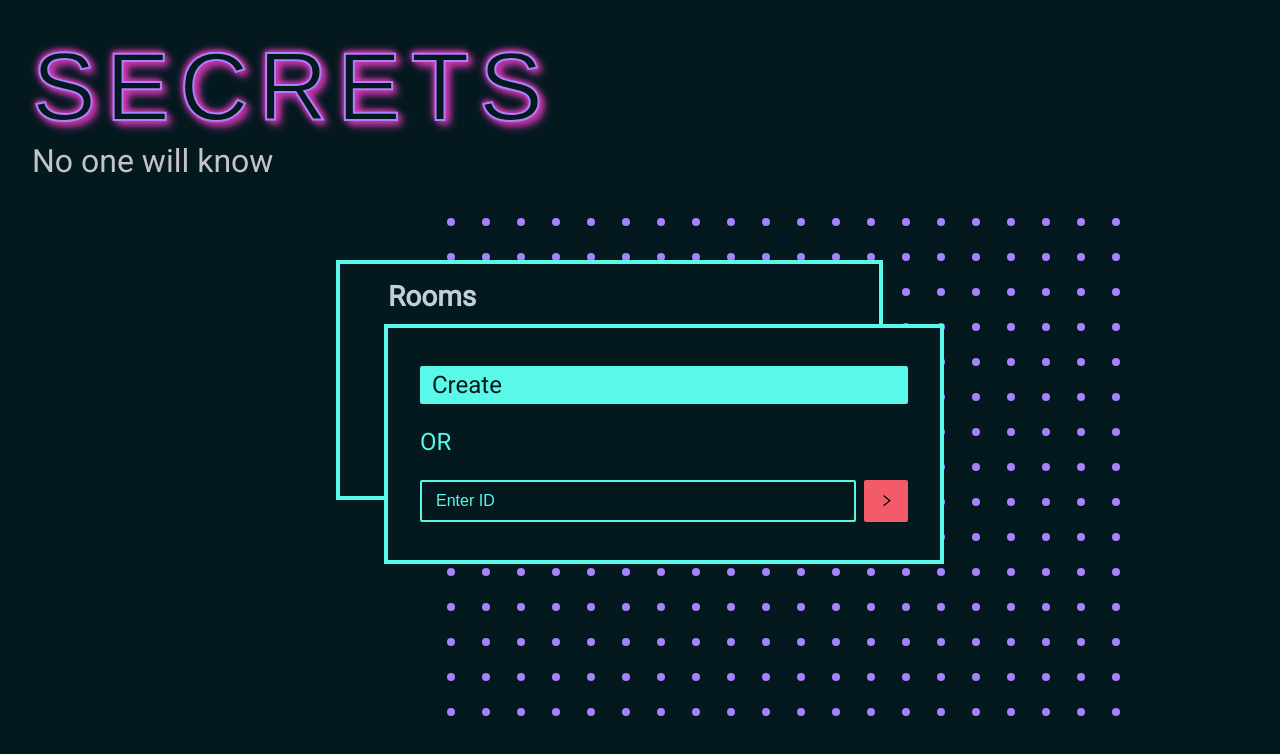
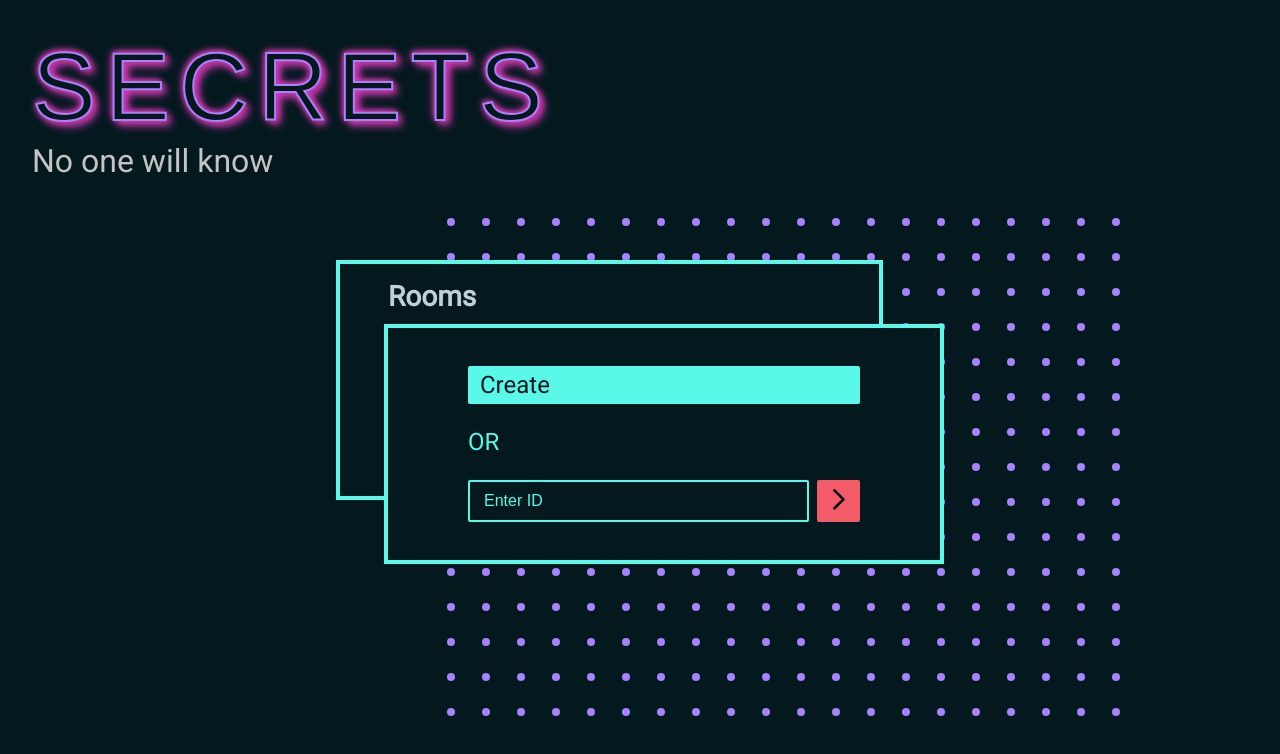
Before and after one commit to jamesncox/secrets, a React (Create React App) app: page / in a window 1280 px wide. Shown: the top 754 px of the page. Built offline with nearby package versions, Linux system fonts and the light colour scheme; a web font is replaced by a local one.

Commit message:
Remove Ant Design icons and update some margins/paddings etc

```diff
--- a/package.json
+++ b/package.json
@@ -3,7 +3,6 @@
   "version": "0.1.0",
   "private": true,
   "dependencies": {
-    "@ant-design/icons": "^4.6.2",
     "@testing-library/jest-dom": "^5.11.4",
     "@testing-library/react": "^11.1.0",
     "@testing-library/user-event": "^12.1.10",
--- a/src/components/RoomPortal.js
+++ b/src/components/RoomPortal.js
@@ -1,5 +1,4 @@
 import { Button, Input } from "antd";
-import { RightOutlined } from "@ant-design/icons";
 
 export default function RoomPortal() {
   return (
@@ -9,18 +8,29 @@ export default function RoomPortal() {
       </div>
 
       <div className="box-front">
-        {/* <div className="front-content-wrapper"> */}
         <Button type="primary" className="create-btn">
           Create
         </Button>
         <p className="or-text">OR</p>
 
         <form name="basic" className="id-form">
-          <div className="form-wrapper">
+          <div className="input-wrapper">
             <Input placeholder="Enter ID" className="id-input" />
 
             <Button type="primary" htmlType="submit" className="id-btn">
-              <RightOutlined />
+              <svg
+                xmlns="http://www.w3.org/2000/svg"
+                fill="none"
+                viewBox="0 0 24 24"
+                stroke="currentColor"
+              >
+                <path
+                  strokeLinecap="round"
+                  strokeLinejoin="round"
+                  strokeWidth={2}
+                  d="M9 5l7 7-7 7"
+                />
+              </svg>
             </Button>
           </div>
         </form>
--- a/src/stylesheets/App.css
+++ b/src/stylesheets/App.css
@@ -87,11 +87,6 @@ body {
   position: sticky;
 }
 
-/* .front-content-wrapper {
-  padding: 2rem;
-  width: 100%;
-} */
-
 .create-btn {
   font-family: Roboto;
   font-size: 1.5rem;
@@ -123,10 +118,9 @@ body {
   width: 100%;
 }
 
-.form-wrapper {
+.input-wrapper {
   display: flex;
   place-items: center;
-  /* width: 100%; */
 }
 
 .id-input {
@@ -164,7 +158,7 @@ input::placeholder {
 .small-grid-outer {
   overflow: hidden;
   position: absolute;
-  bottom: 20rem;
+  bottom: 10rem;
   right: 0rem;
 }
 
--- a/src/stylesheets/Responsive.css
+++ b/src/stylesheets/Responsive.css
@@ -28,6 +28,10 @@
     display: block;
     bottom: 5rem;
     right: 5rem;
+  }
+
+  .box-front {
+    padding: 5rem;
   }
 }
 
```
